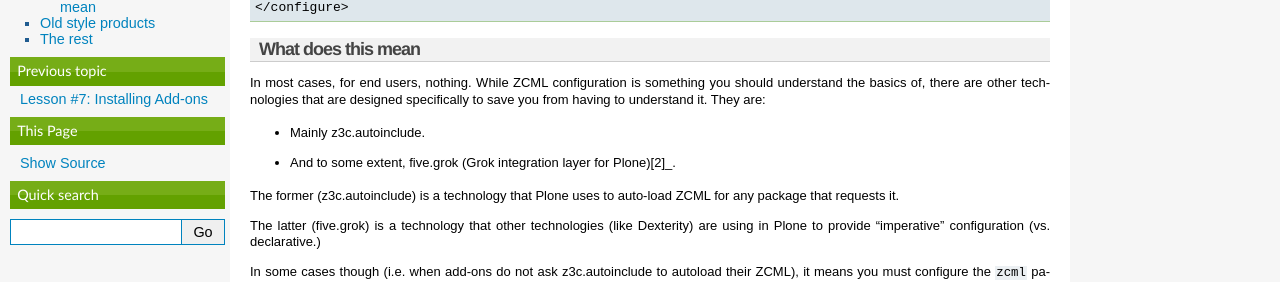
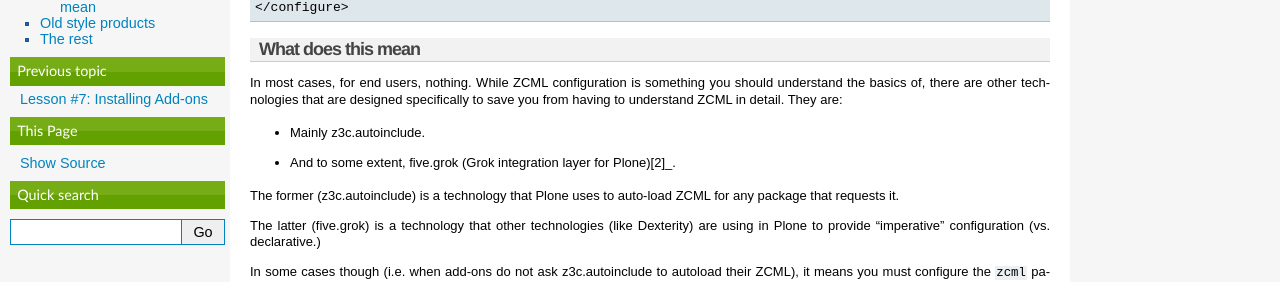
Before and after one commit to aclark4life/PSE2011, a Sphinx documentation site: the page built from docs/8.rst, in a window 1280 px wide. Shown: the part 239-521 px from the top of the page. Built offline with Sphinx 7.4.7, drawn with Linux system fonts in a browser that asks for light colours.

Commit message:
Update docs

```diff
--- a/docs/8.rst
+++ b/docs/8.rst
@@ -16,7 +16,7 @@
 What does this mean
 ~~~~~~~~~~~~~~~~~~~
 
-In most cases, for end users, nothing. While ZCML configuration is something you should understand the basics of, there are other technologies that are designed specifically to save you from having to understand it. They are:
+In most cases, for end users, nothing. While ZCML configuration is something you should understand the basics of, there are other technologies that are designed specifically to save you from having to understand ZCML in detail. They are:
 
 * Mainly z3c.autoinclude.
 * And to some extent, five.grok (Grok integration layer for Plone)[2]_.
```
